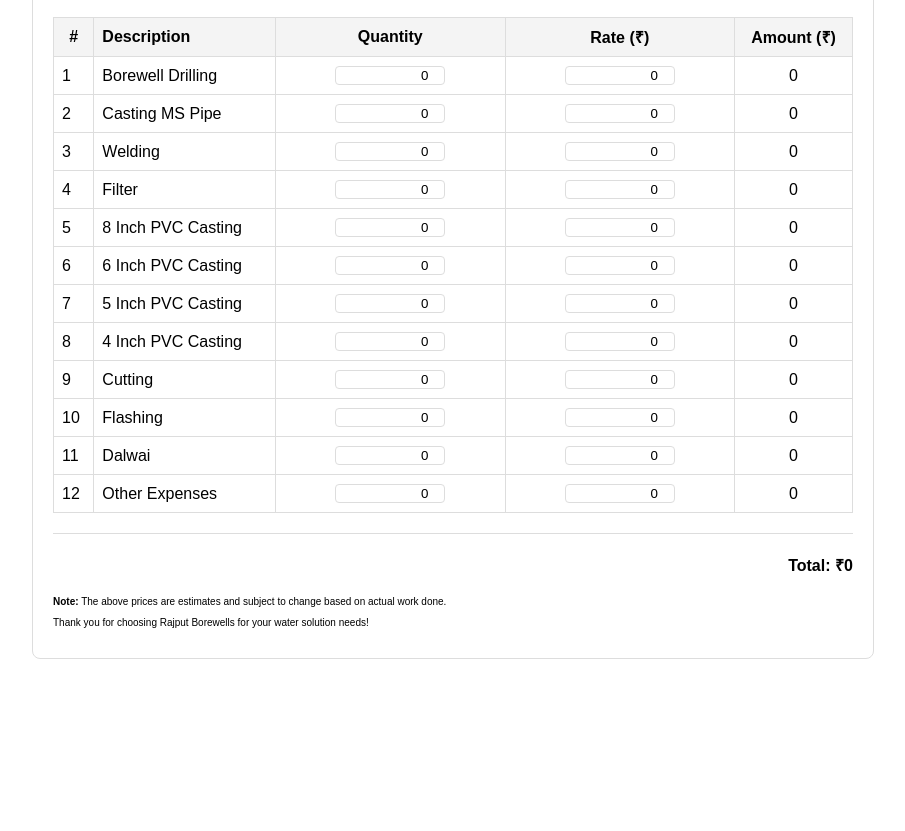
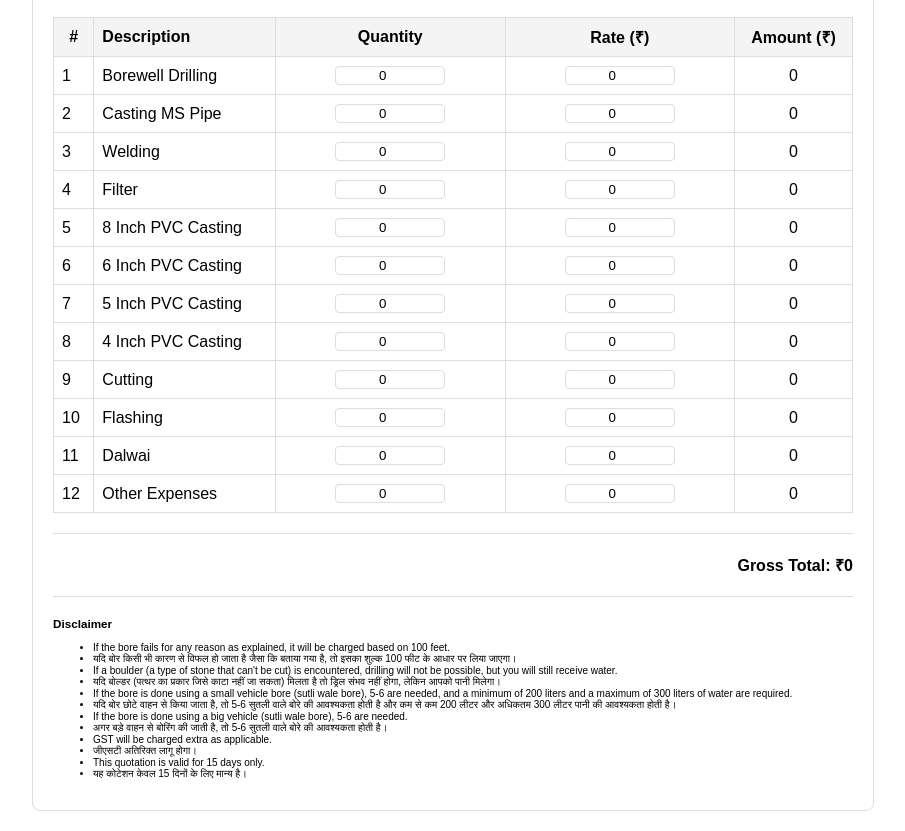
Before and after one commit to Shubham-Thakur-India/rborewells, a plain HTML site: page index.html in a window 1280 px wide. Shown: the part 361-1192 px from the top of the page, without its empty margins (187-1092 px from the left). Before the commit the page ends 1040 px from the top, so only its background shows below. Drawn offline with Linux system fonts and the light colour scheme.

Commit message:
Update index.html

```diff
--- a/index.html
+++ b/index.html
@@ -51,7 +51,7 @@
             border-collapse: collapse;
         }
 		table input[type="number"] {
-			text-align: right;
+			text-align: center;
 		}
         th, td {
             border: 1px solid #ddd;
@@ -214,12 +214,27 @@
         <hr>
         <!-- Total Calculation Section -->
         <div class="total">
-            <p>Total: ₹<span id="totalAmount">0</span></p>
+            <p>Gross Total: ₹<span id="totalAmount">0</span></p>
         </div>
-        <div class="disclaimer">
-            <p><strong>Note:</strong> The above prices are estimates and subject to change based on actual work done.</p>
-            <p>Thank you for choosing Rajput Borewells for your water solution needs!</p>
-        </div>
+		<hr>
+		<!-- Disclaimer Section -->
+		<div class="disclaimer">
+			<h3>Disclaimer</h3>
+			<ul>
+			<li>If the bore fails for any reason as explained, it will be charged based on 100 feet.</li>
+			<li>यदि बोर किसी भी कारण से विफल हो जाता है जैसा कि बताया गया है, तो इसका शुल्क 100 फीट के आधार पर लिया जाएगा।</li>
+			<li>If a boulder (a type of stone that can't be cut) is encountered, drilling will not be possible, but you will still receive water.</li>
+			<li>यदि बोल्डर (पत्थर का प्रकार जिसे काटा नहीं जा सकता) मिलता है तो ड्रिल संभव नहीं होगा, लेकिन आपको पानी मिलेगा।</li>
+			<li>If the bore is done using a small vehicle bore (sutli wale bore), 5-6 are needed, and a minimum of 200 liters and a maximum of 300 liters of water are required.</li>
+			<li>यदि बोर छोटे वाहन से किया जाता है, तो 5-6 सुतली वाले बोरे की आवश्यकता होती है और कम से कम 200 लीटर और अधिकतम 300 लीटर पानी की आवश्यकता होती है।</li>
+			<li>If the bore is done using a big vehicle (sutli wale bore), 5-6 are needed.</li>
+			<li>अगर बड़े वाहन से बोरिंग की जाती है, तो 5-6 सुतली वाले बोरे की आवश्यकता होती है।</li>
+			<li>GST will be charged extra as applicable.</li>
+			<li>जीएसटी अतिरिक्त लागू होगा।</li>
+			<li>This quotation is valid for 15 days only.</li>
+			<li>यह कोटेशन केवल 15 दिनों के लिए मान्य है।</li>
+			</ul>
+		</div>
     </div>
 
     <script>
```
